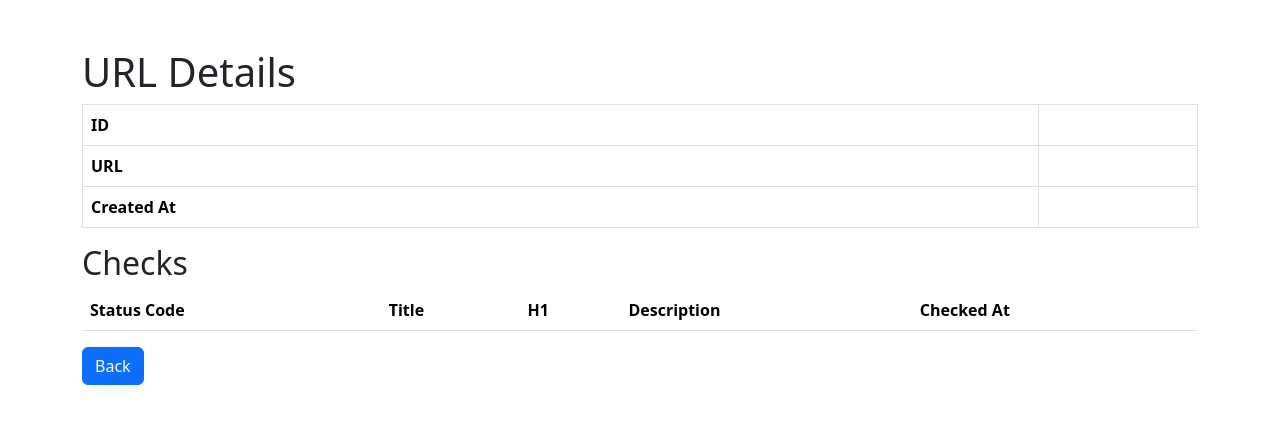
After one commit to GrScode404/python-project-83, a Flask app: template page_analyzer/templates/url.html in a window 1280 px wide. The commit adds this page. Shown: the top 424 px of the page. Run offline with Flask 3, Linux system fonts and the light colour scheme; the template is opened without the code that fills it, so the values that code supplies are empty.

Commit message:
fixed app.py (added processors for new addresses) fixed and added templates

```diff
--- a/page_analyzer/app.py
+++ b/page_analyzer/app.py
@@ -1,8 +1,12 @@
-from flask import Flask, render_template
+from datetime import datetime
+from urllib.parse import urlparse
+
+from flask import Flask, flash, redirect, render_template, request, url_for
 
 from page_analyzer.db import get_connection
 
 app = Flask(__name__)  # NOSONAR
+app.config['SECRET_KEY'] = 'dev'
 
 
 @app.route('/')
@@ -10,8 +14,78 @@ def index():
     return render_template('index.html')
 
 
-@app.route('/test-db')
-def test_db():
-    conn = get_connection()
-    conn.close()
-    return "DB OK"
+@app.post('/urls')
+def add_url():
+    url = request.form.get('url')
+
+    if not url:
+        flash('URL is required', 'error')
+        return redirect(url_for('index'))
+
+    parsed_url = urlparse(url)
+    normalized_url = f'{parsed_url.scheme}://{parsed_url.netloc}'
+
+    with get_connection() as conn:
+        with conn.cursor() as cur:
+            cur.execute(
+                'SELECT id FROM urls WHERE name = %s',
+                (normalized_url,)
+            )
+            existing = cur.fetchone()
+
+            if existing:
+                url_id = existing[0]
+                flash('URL already exists', 'info')
+            else:
+                cur.execute(
+                    """
+                    INSERT INTO urls (name, created_at)
+                    VALUES (%s, %s)
+                    RETURNING id
+                    """,
+                    (normalized_url, datetime.now())
+                )
+                url_id = cur.fetchone()[0]
+                conn.commit()
+                flash('URL added successfully', 'success')
+
+    return redirect(url_for('show_url', id=url_id))
+
+
+@app.get('/urls/<int:id>')
+def show_url(id):
+    with get_connection() as conn:
+        with conn.cursor() as cur:
+            cur.execute(
+                'SELECT id, name, created_at FROM urls WHERE id = %s',
+                (id,)
+            )
+            row = cur.fetchone()
+            url_id = {
+                'id': row[0],
+                'name': row[1],
+                'created_at': row[2]
+            }
+
+        return render_template('url.html', url=url_id)
+
+
+@app.get('/urls')
+def urls():
+    with get_connection() as conn:
+        with conn.cursor() as cur:
+            cur.execute(
+                'SELECT id, name, created_at FROM urls ORDER BY id DESC'
+            )
+            rows = cur.fetchall()
+
+            urls = [
+                {
+                    'id': row[0],
+                    'name': row[1],
+                    'created_at': row[2]
+                }
+                for row in rows
+            ]
+
+        return render_template('urls.html', urls=urls)
--- a/page_analyzer/templates/index.html
+++ b/page_analyzer/templates/index.html
@@ -14,6 +14,11 @@
     <div class="container mt-5">
       <h1 class="text-center">Welcome to Page Analyzer!</h1>
       <p class="text-center">Analyze your pages for SEO and performance.</p>
+      <form action="{{ url_for('add_url') }}" method="post" class="row justify-content-center mt-4">
+      <div class="col-md-6">
+        <input type="text" name="url" class="form-control" placeholder="Enter URL to analyze" required>
+        <button type="submit" class="btn btn-primary mt-2">check</button>
+    </form>
     </div>
     <script src="https://cdn.jsdelivr.net/npm/bootstrap@5.3.2/dist/js/bootstrap.bundle.min.js"
             integrity="sha384-C6RzsynM9kWDrMNeT87bh95OGNyZPhcTNXj1NW7RuBCsyN/o0jlpcV8Qyq46cDfL"
--- /dev/null
+++ b/page_analyzer/templates/url.html
@@ -0,0 +1,55 @@
+<!DOCTYPE html>
+<html lang="en">
+<head>
+    <meta charset="UTF-8">
+    <meta name="viewport" content="width=device-width, initial-scale=1.0">
+    <title>URL Details</title>
+    <link href="https://cdn.jsdelivr.net/npm/bootstrap@5.3.2/dist/css/bootstrap.min.css" rel="stylesheet">
+</head>
+<body>
+    <div class="container mt-5">
+        <h1>URL Details</h1>
+
+        <table class="table table-bordered">
+            <tr>
+                <th>ID</th>
+                <td>{{ url.id }}</td>
+            </tr>
+            <tr>
+                <th>URL</th>
+                <td><a href="{{ url.name }}" target="_blank">{{ url.name }}</a></td>
+            </tr>
+            <tr>
+                <th>Created At</th>
+                <td>{{ url.created_at.strftime('%Y-%m-%d %H:%M:%S') }}</td>
+            </tr>
+        </table>
+
+        <h2>Checks</h2>
+        <table class="table table-striped">
+            <thead>
+                <tr>
+                    <th>Status Code</th>
+                    <th>Title</th>
+                    <th>H1</th>
+                    <th>Description</th>
+                    <th>Checked At</th>
+                </tr>
+            </thead>
+            <tbody>
+                {% for check in url.checks %}
+                <tr>
+                    <td>{{ check.status_code }}</td>
+                    <td>{{ check.title }}</td>
+                    <td>{{ check.h1 }}</td>
+                    <td>{{ check.description }}</td>
+                    <td>{{ check.created_at }}</td>
+                </tr>
+                {% endfor %}
+            </tbody>
+        </table>
+
+        <a href="/" class="btn btn-primary">Back</a>
+    </div>
+</body>
+</html>
```
Also changed, not shown: page_analyzer/templates/urls.html (added, +37 -0 lines).
